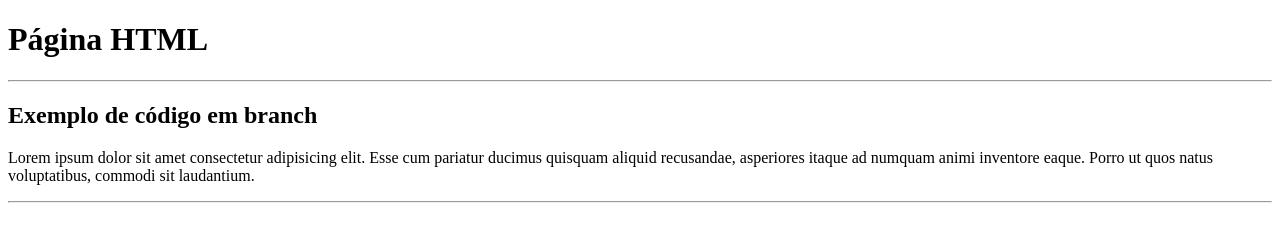
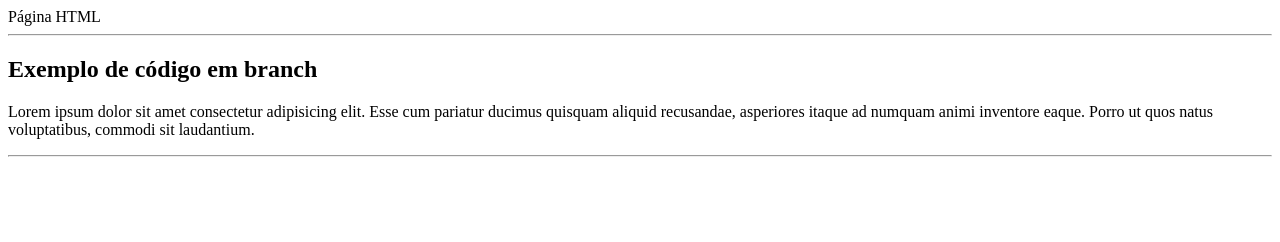
Before and after one commit to LuizDSM/ProjetosFatec, a plain HTML site: page index.html in a window 1280 px wide. Drawn offline with Linux system fonts and the light colour scheme.

Commit message:
update header to index

```diff
--- a/index.html
+++ b/index.html
@@ -6,7 +6,7 @@
     <title>Página HTML Teste</title>
 </head>
 <body>
-    <h1>Página HTML</h1>
+    <header>Página HTML</header>
     <hr>
     <h2>Exemplo de código em branch</h2>
     <p>Lorem ipsum dolor sit amet consectetur adipisicing elit. Esse cum pariatur ducimus quisquam aliquid recusandae, asperiores itaque ad numquam animi inventore eaque. Porro ut quos natus voluptatibus, commodi sit laudantium.</p>
```
